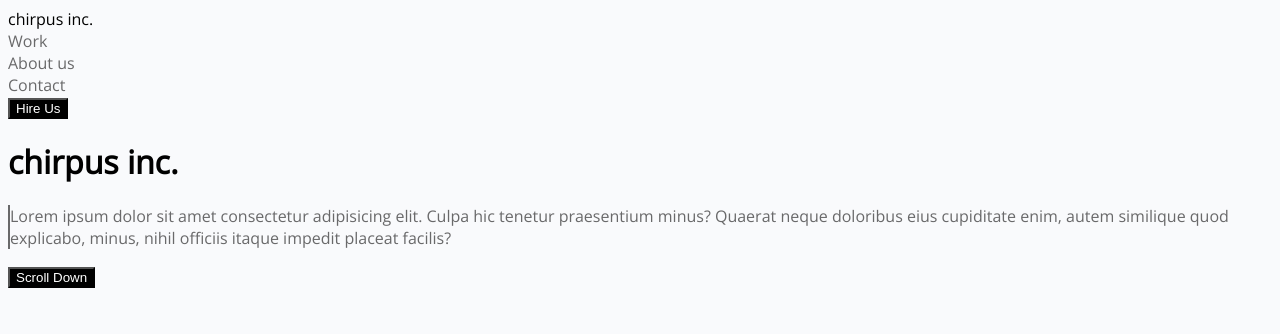
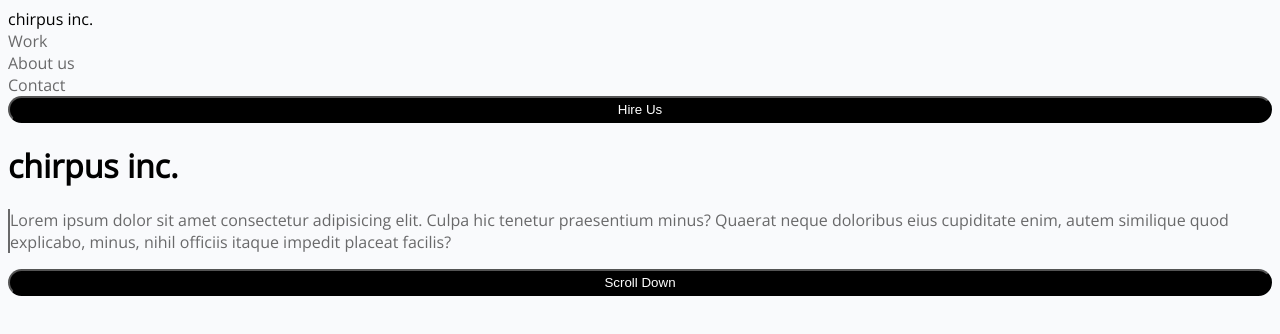
Before and after one commit to oudsemam/HTML_CSS_Lab1, a plain HTML site: page index.html in a window 1280 px wide. Drawn offline with nearby package versions, Linux system fonts and the light colour scheme.

Commit message:
fixed buttons

```diff
--- a/styles.css
+++ b/styles.css
@@ -29,4 +29,7 @@ p {
 button {
     background-color: #000000;
     color: #ffffff;
+    width: 100%;
+    border-radius: 4cm;
+    padding: 4px;
 }
```
